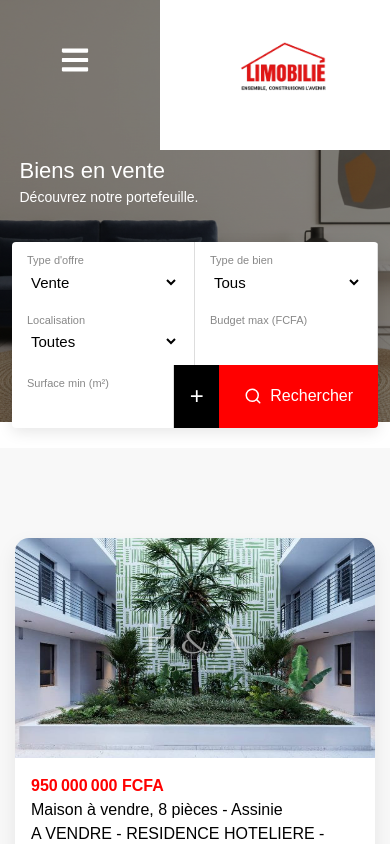
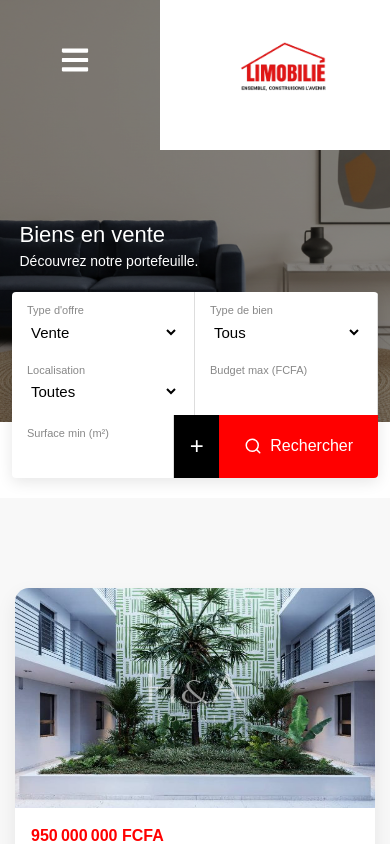
Before and after one commit to limobilie/limobilie, a Next.js app: page /acheter in a window 390 px wide. Shown: the top 844 px of the page. Built offline with nearby package versions, Linux system fonts and the light colour scheme.

Commit message:
Amélioration du responsive mobile de la page Confier Commercialisation

```diff
--- a/styles/acheter.css
+++ b/styles/acheter.css
@@ -126,7 +126,7 @@ body {
   }
 
   .biens-hero-overlay {
-    top: 70%;
+    top: 80%;
     left: 5%;
     transform: translateY(-50%); /* on enlève le centrage horizontal */
     text-align: left;
@@ -143,7 +143,7 @@ body {
   }
 
   .biens-search-container {
-    margin-top: -200px;
+    margin-top: -150px;
     padding: 0 12px;
   }
 
```
